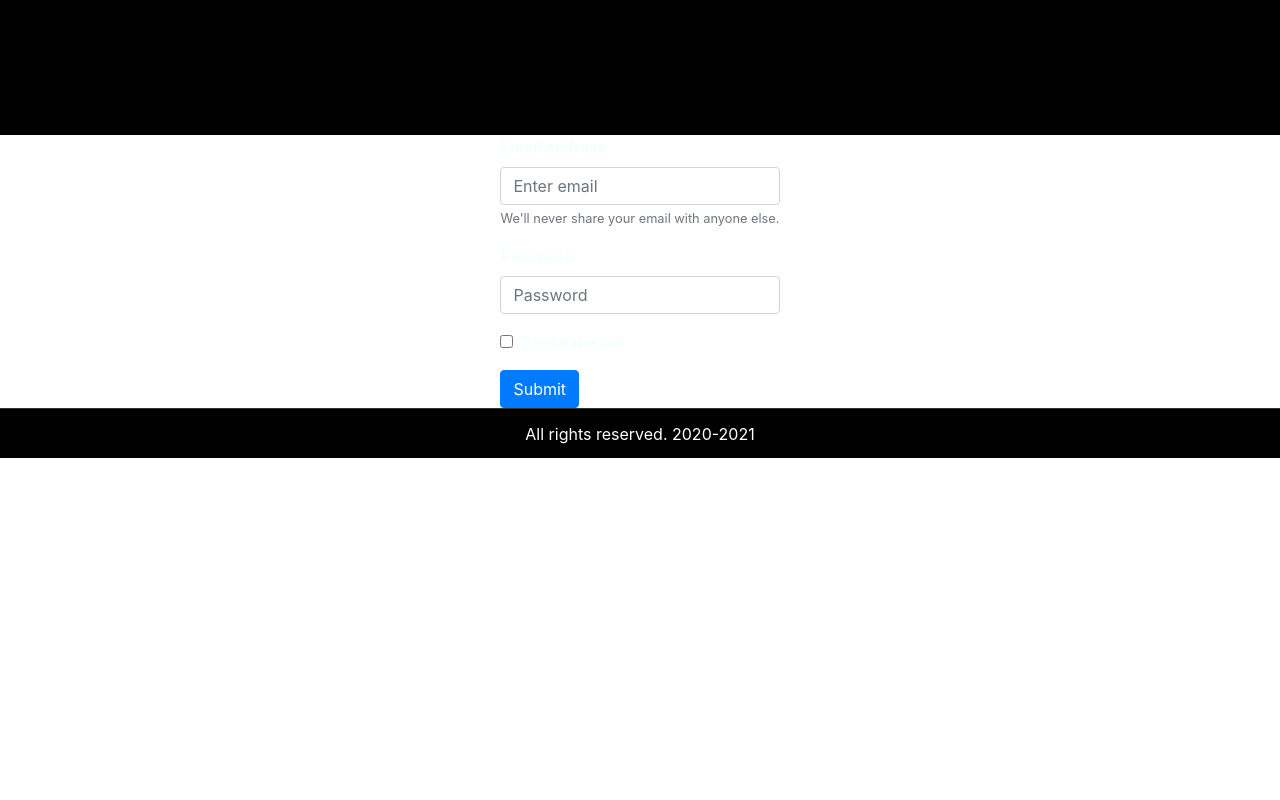
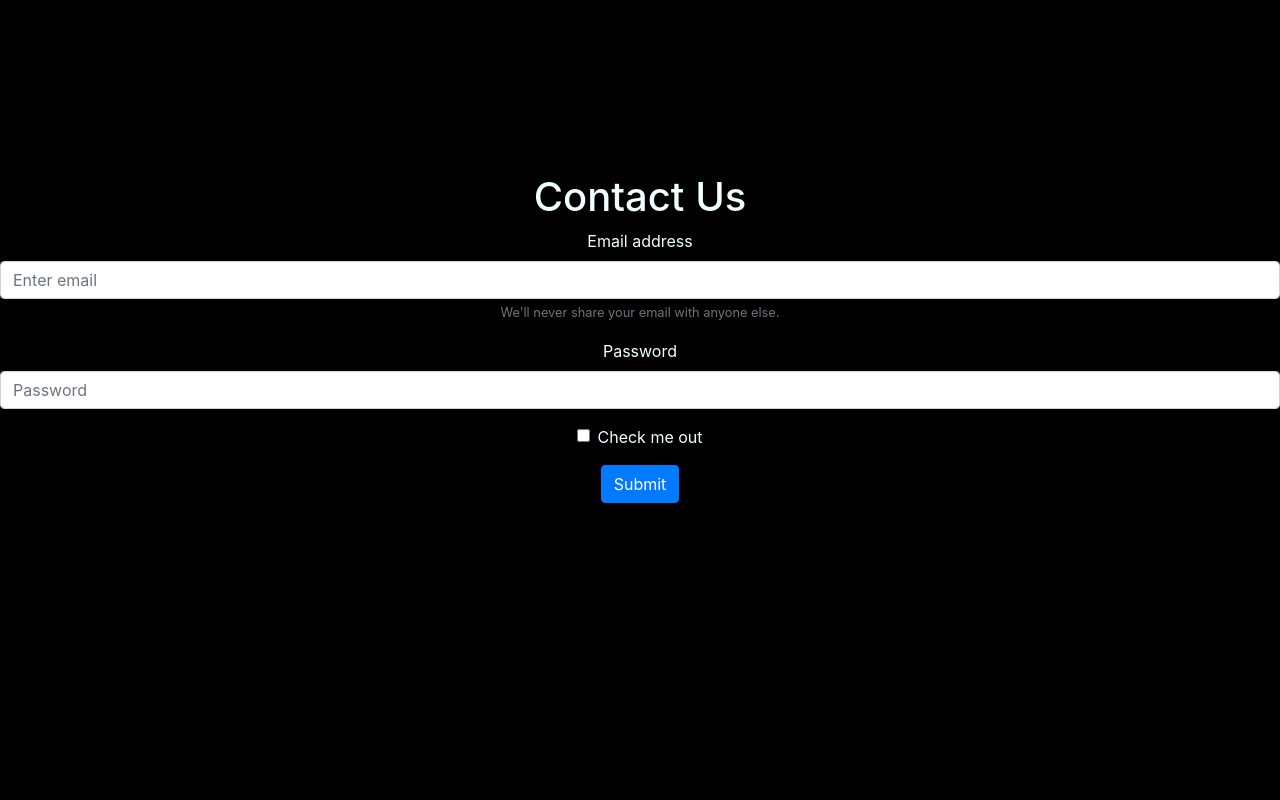
Before and after one commit to ericDevSantana/product-landing-page, a Next.js app: page / in a window 1280 px wide. Shown: the part 2260-3060 px from the top of the page. Before the commit the page ends 2718 px from the top, so only its background shows below. Built offline with nearby package versions, Linux system fonts and the light colour scheme.

Commit message:
contact section

```diff
--- a/pages/index.js
+++ b/pages/index.js
@@ -140,7 +140,12 @@ export default function Home() {
 
       {/* -------------------------------CONTACT SECTION BELOW-------------------------------*/}
 
-      <section>
+      <section id='contact' className={styles.contact}>
+
+        <h1>
+          Contact Us
+        </h1>
+
         <Form>
           <Form.Group controlId="formBasicEmail">
             <Form.Label>Email address</Form.Label>
--- a/styles/Home.module.css
+++ b/styles/Home.module.css
@@ -82,6 +82,16 @@
 }
 
 /* <-------------------------------------CONTACT---------------------------------------> */
+
+.contact {
+  background-color: black;
+  padding-top: 3%;
+  width: 100%;
+  min-height: 100vh;
+  text-align: center;
+}
+
+/* <-------------------------------------FOOTER---------------------------------------> */
 
 .footer {
   width: 100%;
```
